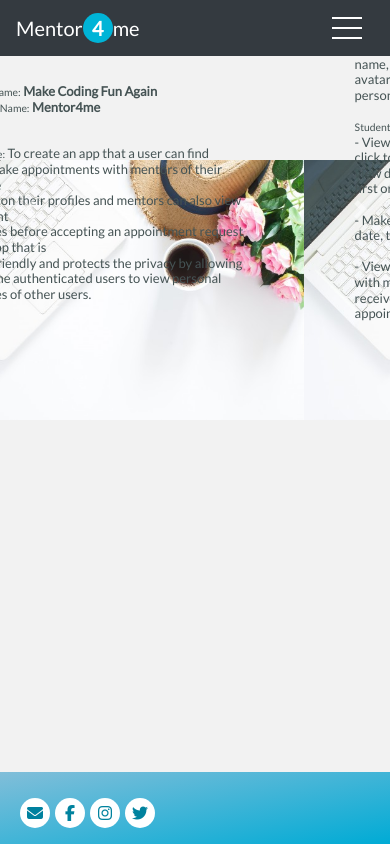
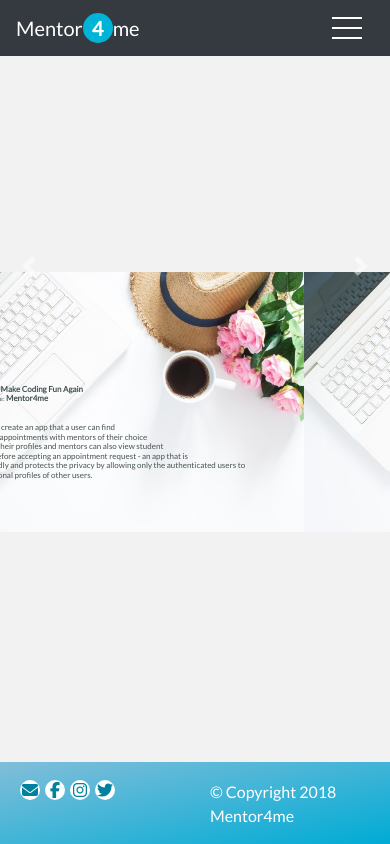
Before and after one commit to 8-27-a/final-project, a React (Create React App) app in the folder client/: page /demo in a window 390 px wide. Built offline with nearby package versions, Linux system fonts and the light colour scheme.

Commit message:
improved responsiveness on small devices

```diff
--- a/client/src/App.css
+++ b/client/src/App.css
@@ -135,7 +135,7 @@ a {
   }
 }
 
-@media screen and (max-width: 768px) {
+@media screen and (min-width : 768px) and (max-width : 1024px) {
   .navbar-brand {
     width: auto;
     font-size: 20px;
@@ -199,8 +199,11 @@ a {
   }
 }
 
+@media screen and (min-width : 481px) and (max-width : 768px) {}
 
-@media screen and (max-width: 375px) {
+
+
+@media screen and (min-width : 320px) and (max-width : 480px) {
   .title {
     font-size: 30px;
     margin-top: 3rem;
@@ -235,5 +238,6 @@ a {
     text-align: center;
     display: inline-block;
     justify-content: space-evenly;
+    padding-top: 0;
   }
 }
--- a/client/src/components/Forms/Profile.js
+++ b/client/src/components/Forms/Profile.js
@@ -38,10 +38,11 @@ const Profile = props => {
       <div className="form-group">
         <label htmlFor="imgUrl">Profile Image</label>
         <input
-          type="text"
+          type="url"
           id="imgUrl"
           name="imgUrl"
           className="form-control"
+          placeholder="ex) https://blog.com/mypic.jpg"
           value={props.imgUrl}
           onChange={props.onChange}
         />
@@ -97,6 +98,7 @@ const Profile = props => {
           id="summary"
           name="summary"
           className="form-control"
+          placeholder="my skillsets..."
           value={props.summary}
           onChange={props.onChange}
           required
@@ -108,6 +110,7 @@ const Profile = props => {
           id="bio"
           name="bio"
           className="form-control"
+          placeholder="my bio..."
           value={props.bio}
           onChange={props.onChange}
           required
--- a/client/src/containers/Demo.js
+++ b/client/src/containers/Demo.js
@@ -44,95 +44,6 @@ class Demo extends Component {
             />
             <div className="carousel-caption-7 py-20">
               <h1 className="caption-7">
-                <small>User Functions:</small>
-                <br />- User can signup, login, select a user role of mentor
-                <br />
-                or student, update profile (includes first & last name,
-                <br /> avatar image url, reset password, skillsets , and <br />
-                personal bio)
-                <br />
-                <br />
-                <small>Student Functions:</small>
-                <br />- View mentor list with abbreviated profile and click to
-                <br />
-                view detail profile or search for a mentor by their first or
-                last name
-                <br />
-                <br />- Make appointment with a mentor by selecting date, time,
-                and with an optional comment <br /> <br />- View Dashboard that
-                displays all appointments with mentor name, ability to send/
-                <br />
-                receive comments with the mentor, and see the appointment status
-                (pending, accepted, rejected)
-              </h1>
-            </div>
-          </div>
-
-          <div className="carousel-item">
-            <img
-              className="d-block w-100"
-              src="/images/tech7.jpg"
-              alt="8th slide"
-            />
-            <div className="carousel-caption-8 py-20">
-              <h1 className="caption-8">
-                <small>Mentor Functions:</small>
-                <br />- View mentor list with abbreviated profile and click{" "}
-                <br />
-                to view detail profile of mentors
-                <br />
-                <br />- View Dashboard that displays all appointments with
-                <br />
-                student name, link to student’s profile detail, appointment
-                <br />
-                status, and ability to accept or reject an appointment, and
-                <br />
-                ability to send/receive comments with the students
-                <br />
-                <br />
-                <small>About feature:</small>
-                <br /> - Carousel Slides that promotes the mentor4me app.
-                <br /> - Carousel slides to introduce the app, its
-                functionalities, and technologies used.
-                <br />
-                <br />
-                <small>Dev Team Intro feature:</small>
-                <br /> - A section in home page to introduce the developer team
-                members
-              </h1>
-            </div>
-          </div>
-
-          <div className="carousel-item">
-            <img
-              className="d-block w-100"
-              src="/images/tech7.jpg"
-              alt="9th slide"
-            />
-            <div className="carousel-caption-9 py-20">
-              <h1 className="caption-9">
-                <small>Technologies used:</small>
-                <br />
-                <br />- JavaScript
-                <br />- MERN stack
-                <br />- MySQL <br />- Express
-                <br />- ReactJS
-                <br />- NodeJS
-                <br />- Github for source control
-                <br />- Heroku for cloud deployment
-                <br />
-              </h1>
-            </div>
-          </div>
-
-          <div className="carousel-item">
-            <img
-              className="d-block w-100"
-              src="/images/tech7.jpg"
-              alt="10th slide"
-            />
-            <div className="carousel-caption-10 py-20">
-              <h1 className="caption-10">
                 <small>Site map:</small>
                 <br />
                 <br />- Home / dev team intro
@@ -149,6 +60,97 @@ class Demo extends Component {
                 &nbsp; &nbsp; &nbsp;- Dashboard
                 <br />
                 &nbsp; &nbsp; &nbsp;- Profile Setting
+              </h1>
+            </div>
+          </div>
+
+          <div className="carousel-item">
+            <img
+              className="d-block w-100"
+              src="/images/tech7.jpg"
+              alt="8th slide"
+            />
+            <div className="carousel-caption-8 py-20">
+              <h1 className="caption-8">
+                <small>User Functions:</small>
+                <br />- User can signup, login, select a user role of mentor
+                <br />
+                or student, update profile (includes first & last name,
+                <br /> avatar image url, reset password, skillsets , and <br />
+                personal bio)
+                <br />
+                <br />
+                <small>Student Functions:</small>
+                <br />- View mentor list with abbreviated profile and click to
+                <br />
+                view detail profile or search for a mentor by their first or
+                <br />
+                last name
+                <br />
+                <br />- Make appointment with a mentor by selecting date, time,
+                <br />
+                and with an optional comment <br /> <br />- View Dashboard that
+                displays all appointments with mentor name, ability to send/
+                <br />
+                receive comments with the mentor, and see the appointment status
+                (pending, accepted, rejected)
+              </h1>
+            </div>
+          </div>
+
+          <div className="carousel-item">
+            <img
+              className="d-block w-100"
+              src="/images/tech7.jpg"
+              alt="9th slide"
+            />
+            <div className="carousel-caption-9 py-20">
+              <h1 className="caption-9">
+                <small>Mentor Functions:</small>
+                <br />- View mentor list with abbreviated profile and click{" "}
+                <br />
+                to view detail profile of mentors
+                <br />
+                <br />- View Dashboard that displays all appointments with
+                <br />
+                student name, link to student’s profile detail, appointment
+                <br />
+                status, and ability to accept or reject an appointment, and
+                <br />
+                ability to send/receive comments with the students
+                <br />
+                <br />
+                <small>About & Demo features:</small>
+                <br /> - Carousel slides that promote the mentor4me app.
+                <br /> - Carousel slides that introduce the app, its
+                functionalities, and the technologies used.
+                <br />
+                <br />
+                <small>Dev Team Intro feature:</small>
+                <br /> - A section in the home page that introduces the
+                developer team members
+              </h1>
+            </div>
+          </div>
+
+          <div className="carousel-item">
+            <img
+              className="d-block w-100"
+              src="/images/tech7.jpg"
+              alt="10th slide"
+            />
+            <div className="carousel-caption-10 py-20">
+              <h1 className="caption-10">
+                <small>Technologies used:</small>
+                <br />
+                <br />- JavaScript
+                <br />- MERN stack
+                <br />- MySQL <br />- Express
+                <br />- ReactJS
+                <br />- NodeJS
+                <br />- Github for source control
+                <br />- Heroku for cloud deployment
+                <br />
               </h1>
             </div>
           </div>
--- a/client/src/containers/about.css
+++ b/client/src/containers/about.css
@@ -1,5 +1,6 @@
-.carousel-item.img {
-  position: absolute;
+.carousel.carousel-inner.carousel-item.img {
+  position: relative;
+  height: 750px;
   overflow: hidden;
 }
 
@@ -79,10 +80,23 @@
   left: 13%;
   right: 15%;
   z-index: 10;
-  margin-bottom: 23%;
+  margin-bottom: 25%;
 }
 
 .caption-7 {
+  font-size: 32px;
+  font-weight: 400;
+  position: absolute;
+  bottom: 20px;
+  text-align: left;
+  color: 455354;
+  left: 35%;
+  right: 20%;
+  z-index: 10;
+  margin-bottom: 26%;
+}
+
+.caption-8 {
   font-size: 32px;
   font-weight: 400;
   position: absolute;
@@ -92,10 +106,10 @@
   left: 13%;
   right: 15%;
   z-index: 10;
-  margin-bottom: 20%;
+  margin-bottom: 18%;
 }
 
-.caption-8 {
+.caption-9 {
   font-size: 32px;
   font-weight: 400;
   position: absolute;
@@ -108,17 +122,17 @@
   margin-bottom: 20%;
 }
 
-.caption-9 {
+.caption-10 {
   font-size: 32px;
   font-weight: 400;
   position: absolute;
   bottom: 20px;
   text-align: left;
   color: 455354;
-  left: 40%;
+  left: 35%;
   right: 20%;
   z-index: 10;
-  margin-bottom: 25%;
+  margin-bottom: 30%;
 }
 
 @media screen and (max-width: 1366px) {
@@ -141,11 +155,11 @@
     position: absolute;
     bottom: 20px;
     text-align: left;
-    color: #455354;
-    left: 13%;
-    right: 15%;
+    color: 455354;
+    left: 30%;
+    right: 20%;
     z-index: 10;
-    margin-bottom: 20%;
+    margin-bottom: 28%;
   }
 
   .caption-8 {
@@ -154,7 +168,7 @@
     position: absolute;
     bottom: 20px;
     text-align: left;
-    color: 455354;
+    color: #455354;
     left: 13%;
     right: 15%;
     z-index: 10;
@@ -168,10 +182,10 @@
     bottom: 20px;
     text-align: left;
     color: 455354;
-    left: 40%;
-    right: 20%;
+    left: 13%;
+    right: 15%;
     z-index: 10;
-    margin-bottom: 25%;
+    margin-bottom: 20%;
   }
 
   .caption-10 {
@@ -181,10 +195,10 @@
     bottom: 20px;
     text-align: left;
     color: 455354;
-    left: 40%;
+    left: 30%;
     right: 20%;
     z-index: 10;
-    margin-bottom: 25%;
+    margin-bottom: 27%;
   }
 }
 
@@ -203,9 +217,24 @@
   }
 }
 
+@media screen and (max-width: 1366px) {
+  .w-100 {
+    margin-top: 2rem;
+  }
+
+  .carousel-caption-6 .caption-6,
+  .carousel-caption-7 .caption-7,
+  .carousel-caption-8 .caption-8,
+  .carousel-caption-9 .caption-9,
+  .carousel-caption-10 .caption-10 {
+    font-size: 25px;
+    margin-top: 5%;
+  }
+}
+
 @media screen and (max-width: 1126px) {
   .w-100 {
-    margin-top: 5rem;
+    margin-top: 2rem;
   }
 
   .carousel-caption-1 .caption-1,
@@ -218,14 +247,14 @@
   .carousel-caption-8 .caption-8,
   .carousel-caption-9 .caption-9,
   .carousel-caption-10 .caption-10 {
-    font-size: 25px;
+    font-size: 20px;
     margin-top: 5%;
   }
 }
 
-@media screen and (max-width: 768px) {
+@media screen and (min-width : 768px) and (max-width : 1024px) {
   .w-100 {
-    margin-top: 10rem;
+    margin-top: 2rem;
   }
 
   .carousel-caption-1 .caption-1,
@@ -243,9 +272,9 @@
   }
 }
 
-@media screen and (max-width: 375px) {
+@media screen and (min-width : 320px) and (max-width : 480px) {
   .w-100 {
-    margin-top: 12rem;
+    margin-top: 17rem;
   }
 
   .carousel-caption-1 .caption-1,
@@ -258,9 +287,9 @@
   }
 }
 
-@media screen and (max-width: 375px) {
+@media screen and (min-width : 320px) and (max-width : 480px) {
   .w-100 {
-    margin-top: 12rem;
+    margin-top: 17rem;
   }
 
   .carousel-caption-6 .caption-6,
```
